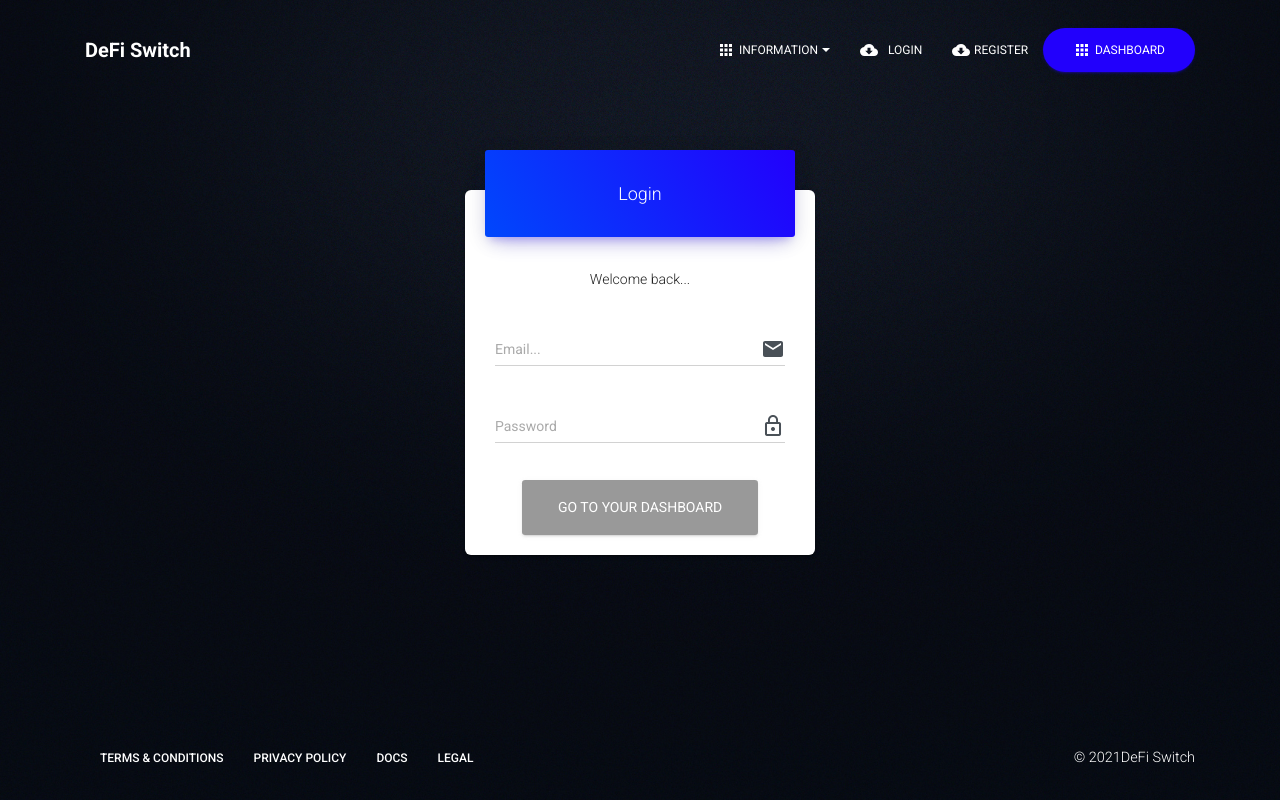
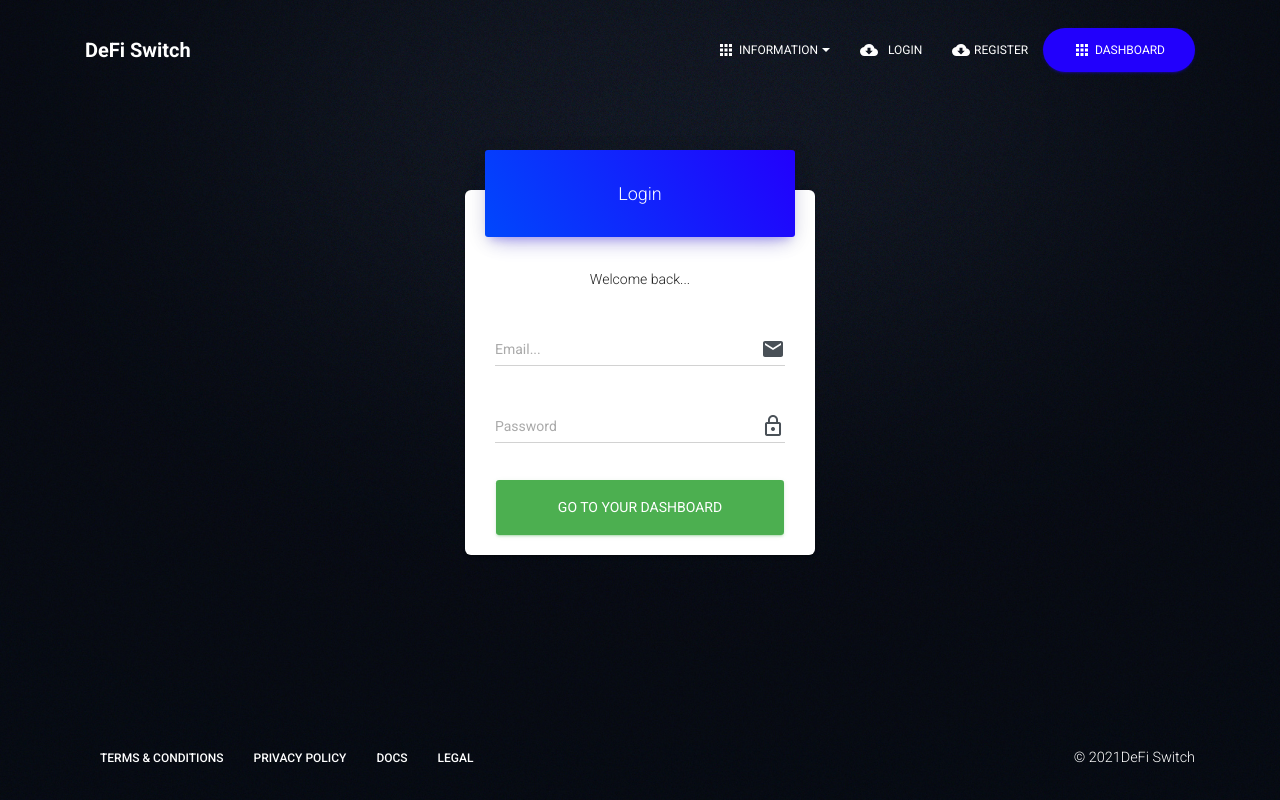
Before and after one commit to x33q/DeFi-Switch, a Next.js app: page /login in a window 1280 px wide. Built offline with nearby package versions, Linux system fonts and the light colour scheme.

Commit message:
Button styling

```diff
--- a/package.json
+++ b/package.json
@@ -39,6 +39,7 @@
     "@material-ui/x-grid": "^4.0.0-alpha.32",
     "@material-ui/x-grid-data-generator": "^4.0.0-alpha.32",
     "classnames": "2.3.1",
+    "material-ui-dropzone": "^3.5.0",
     "moment": "2.29.1",
     "mui-data-grid": "^0.2.2",
     "next": "10.2.0",
--- a/pages/comingsoon.js
+++ b/pages/comingsoon.js
@@ -100,7 +100,7 @@ export default function LoginPage(props) {
                     />
                   </CardBody>
                   <CardFooter className={classes.cardFooter}>
-                    <Button fullWidth color="gray" size="lg">
+                    <Button fullWidth color="success" size="lg">
                       Submit
                     </Button>
                   </CardFooter>
--- a/pages/login.js
+++ b/pages/login.js
@@ -91,7 +91,7 @@ export default function LoginPage(props) {
                     />
                   </CardBody>
                   <CardFooter className={classes.cardFooter}>
-                    <Button href="/dashboard" color="gray" size="lg">
+                    <Button fullWidth href="/dashboard" color="success" size="lg">
                       Go to your Dashboard
                     </Button>
                   </CardFooter>
```
Also changed, not shown: 1 other file (tests, documents, lock files or other folders).
